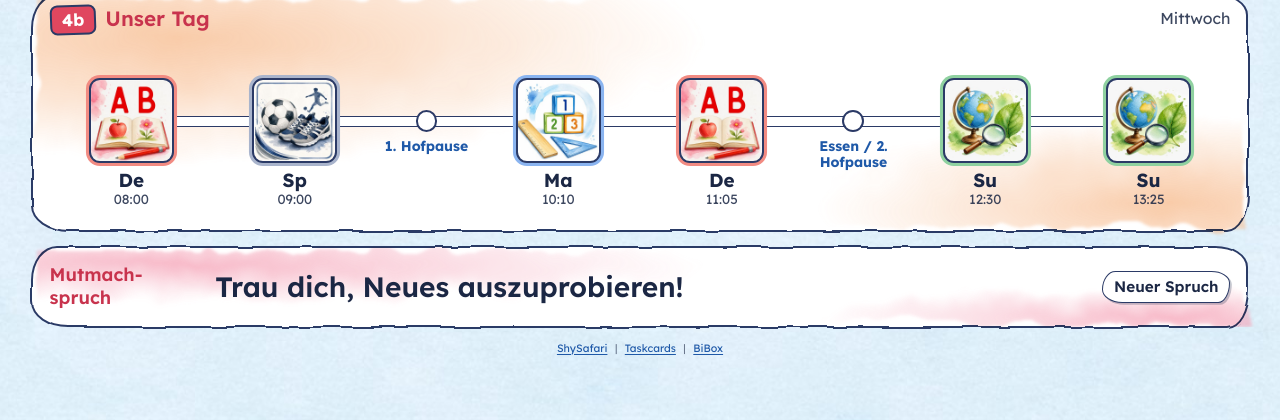
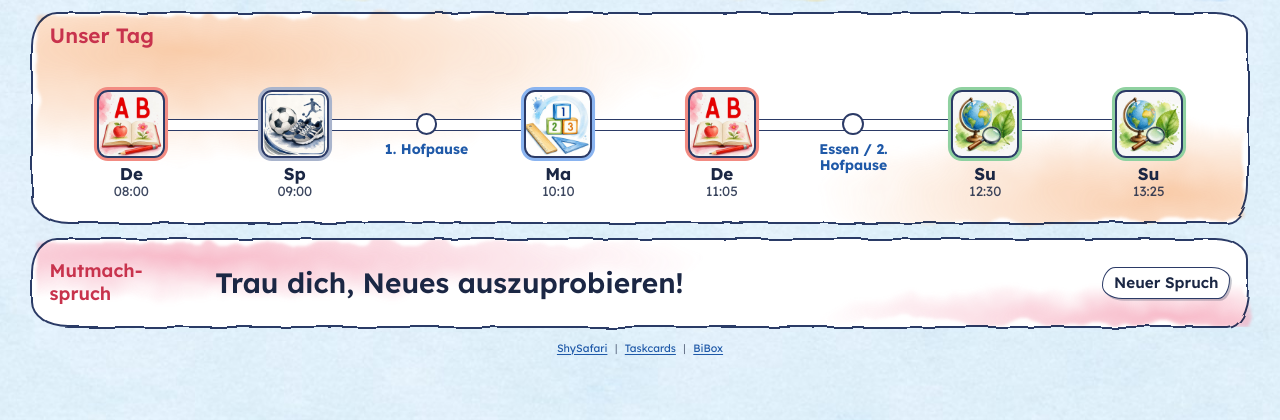
Before and after one commit to abroemme-hash/klassenboard, a plain HTML site: page index.html in a window 1280 px wide. Shown: the part 380-800 px from the top of the page. Drawn offline with Linux system fonts and the light colour scheme.

Commit message:
Weniger gedraengt: kleinere Haltestellenbilder, 4b und Wochentag in der Tageslinie entfernt
Co-Authored-By: Claude Sonnet 5.5 <noreply@anthropic.com>

```diff
--- a/index.html
+++ b/index.html
@@ -35,7 +35,7 @@ button:focus-visible{outline:4px solid var(--w4);outline-offset:3px}
   font-size:1.12cqw;line-height:1.25;hyphens:auto;
   display:grid;gap:1.1cqw;padding:1.2cqw;
   grid-template-columns:minmax(0,1fr) minmax(0,1.3fr) minmax(0,1fr);
-  grid-template-rows:7.6cqw minmax(0,1fr) 18.6cqw 6.4cqw auto;
+  grid-template-rows:8.2cqw minmax(0,1fr) 16.6cqw 7cqw auto;
   grid-template-areas:"head head head" "timer now day" "line line line" "spruch spruch spruch" "links links links";
 }
 .links{grid-area:links;text-align:center;font-size:8pt;line-height:1.3;color:var(--ink)}
@@ -131,13 +131,13 @@ button:focus-visible{outline:4px solid var(--w4);outline-offset:3px}
 .sign{font-weight:700;font-size:1.4cqw;background:var(--line);color:#fff;border:.18cqw solid var(--pencil);border-radius:.6cqw;padding:0 .8cqw;transform:rotate(-2deg);line-height:1.5}
 .line-head .tag{margin:0;font-size:1.7cqw}
 .klasse{margin-left:auto;font-size:1.3cqw;opacity:.85}
-.line{--cy:7.1cqw;display:flex;align-items:flex-start}
+.line{--cy:6.2cqw;display:flex;align-items:flex-start}
 .stop{
-  --sz:7cqw;flex:1 1 0;min-width:0;display:flex;flex-direction:column;align-items:center;position:relative;text-align:center;
+  --sz:5.6cqw;flex:1 1 0;min-width:0;display:flex;flex-direction:column;align-items:center;position:relative;text-align:center;
   padding:calc(var(--cy) - var(--sz) / 2) .2cqw 0;
 }
 .stop.brk{flex:.6 1 0;--sz:1.8cqw}
-.stop.now{--sz:8cqw}
+.stop.now{--sz:6.6cqw}
 .stop.now.brk{--sz:2.6cqw}
 .stop::before{
   content:"";position:absolute;left:0;right:0;top:calc(var(--cy) - .4cqw);height:.8cqw;background:var(--line);border-block:.15cqw solid var(--pencil);
@@ -151,7 +151,7 @@ button:focus-visible{outline:4px solid var(--w4);outline-offset:3px}
 }
 .stop.brk .dot{background:#fff;box-shadow:none;border-radius:50%}
 .stop.now .dot{box-shadow:0 0 0 .35cqw var(--w1),0 0 0 .55cqw var(--pencil)}
-.stop .nm{font-weight:700;font-size:1.55cqw;line-height:1.1;margin-top:.55cqw;max-width:100%}
+.stop .nm{font-weight:700;font-size:1.4cqw;line-height:1.1;margin-top:.55cqw;max-width:100%}
 .stop .tm{font-weight:400;font-size:1.1cqw;opacity:.85}
 .stop.brk .nm{color:var(--blue);font-size:1.15cqw}
 .stop.past .dot{filter:grayscale(1);opacity:.8;box-shadow:0 0 0 .25cqw #BBC1CC}
@@ -238,9 +238,7 @@ button:focus-visible{outline:4px solid var(--w4);outline-offset:3px}
 
   <section class="panel lineblk" aria-label="Tagesablauf">
     <div class="line-head">
-      <span class="sign">4b</span>
       <h2 class="tag">Unser Tag</h2>
-      <span class="klasse" id="planInfo">Dienstag</span>
     </div>
     <div class="line" id="line"></div>
   </section>
@@ -358,7 +356,6 @@ button:focus-visible{outline:4px solid var(--w4);outline-offset:3px}
       }
       $('line').innerHTML=html;
     }
-    $('planInfo').textContent=weekend?'Vorschau Montag':TAGE[now.getDay()];
 
     var chip=$('nowChip'),nm=$('nowName'),tm=$('nowTime'),lf=$('nowLeft'),tag=$('nowTag');
     var nextLesson=null,startAt=cur+1;
```
